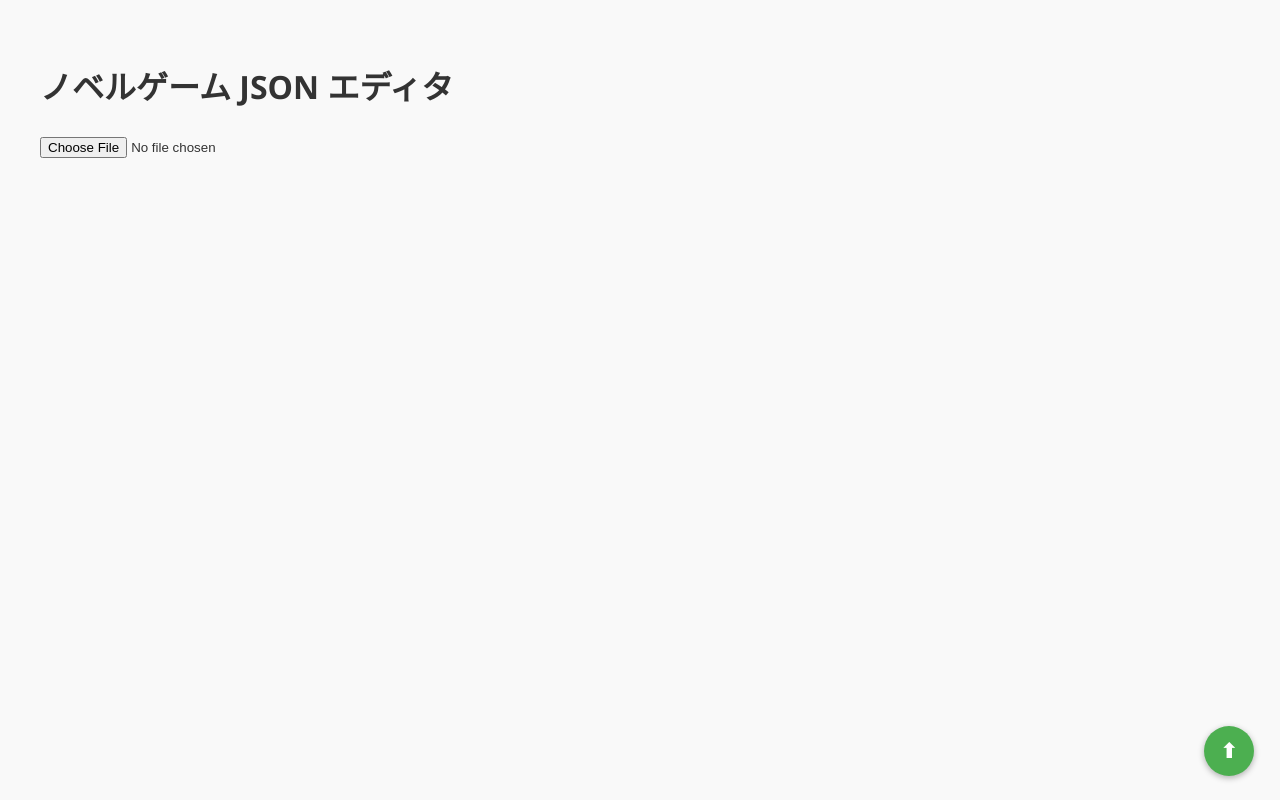
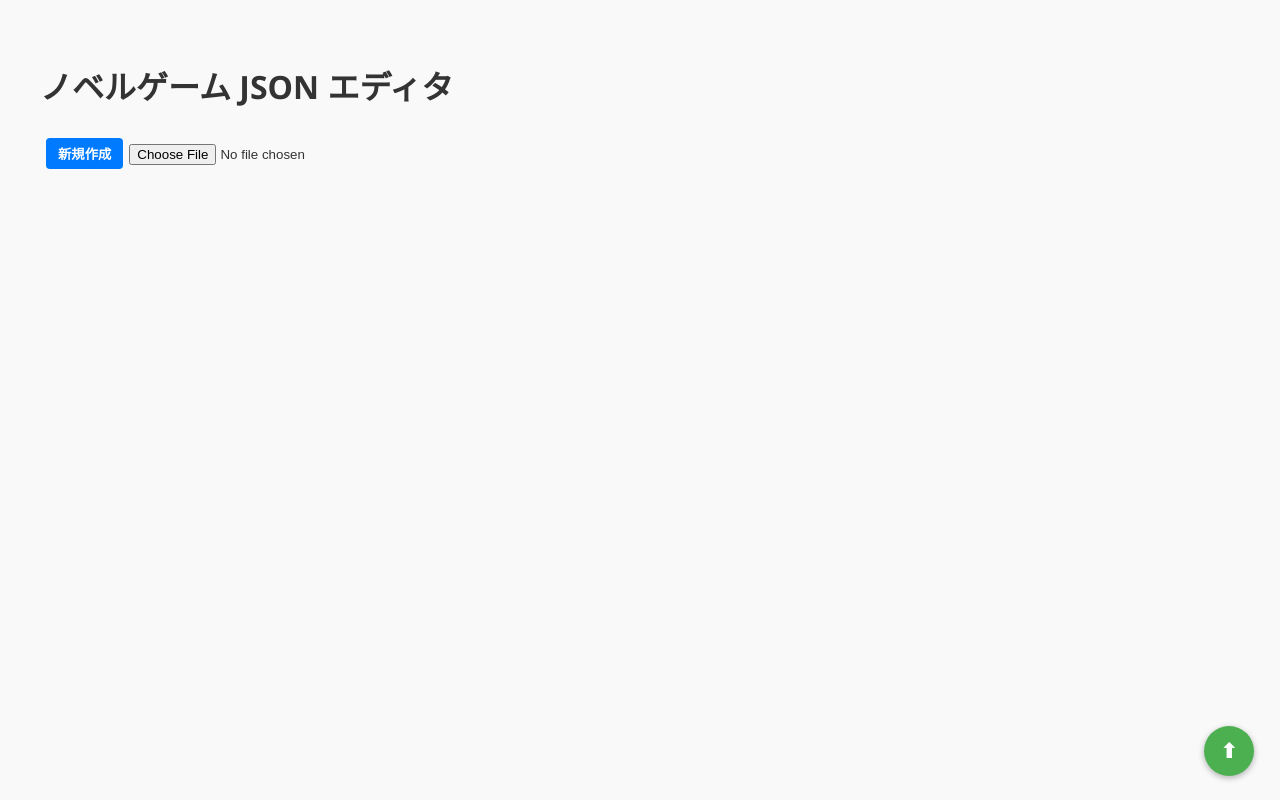
Before and after one commit to 427harinn/json-editor, a React (Create React App) app: page / in a window 1280 px wide. Built offline with nearby package versions, Linux system fonts and the light colour scheme.

Commit message:
新規作成ボタンを追加

```diff
--- a/src/App.js
+++ b/src/App.js
@@ -21,6 +21,13 @@ function App() {
   "choice",
   "next"
 ];
+const emptyData = [
+  {
+    title: "新しいシナリオ",
+    commands: []
+  }
+];
+
 // コマンドテンプレート
 const COMMAND_TEMPLATES = {
   show_text: {
@@ -205,7 +212,9 @@ const COMMAND_TEMPLATES = {
   return (
     <div style={{ padding: "20px" }}>
       <h1>ノベルゲーム JSON エディタ</h1>
-
+      <button onClick={() => setJsonData({ items: emptyData })}>
+        新規作成
+      </button>
       <input type="file" accept=".json" onChange={handleFileUpload} />
       {jsonData && (
         <div style={{ marginTop: "20px", marginBottom: "20px", padding: "10px", border: "1px solid #aaa", backgroundColor: "#f8f8f8" }}>
@@ -313,7 +322,7 @@ const COMMAND_TEMPLATES = {
                       newData.items[itemIndex].commands[originalIndex] = updatedCommand;
                       setJsonData(newData);
                     }}
-                    defaultCollapsed={command.__id !== lastAddedCommandId}
+                    defaultCollapsed={!command.__id || command.__id !== lastAddedCommandId} // ここを修正
                     forceExpand={expandAll}
                   />
 
--- a/src/CommandEditorWrapper.js
+++ b/src/CommandEditorWrapper.js
@@ -3,12 +3,14 @@ import React, { useState, useEffect } from 'react';
 import CommandEditor from './CommandEditor';
 
 export default function CommandEditorWrapper({ command, onChange, onDelete, defaultCollapsed = true, forceExpand }) {
-  // 初期状態を defaultCollapsed から設定
+  // 初期状態のみ defaultCollapsed を使用
   const [collapsed, setCollapsed] = useState(defaultCollapsed);
 
-  // defaultCollapsed が変更されたときに collapsed を更新
+  // defaultCollapsed の変更を監視（条件付き）
   useEffect(() => {
-    setCollapsed(defaultCollapsed);
+    if (!defaultCollapsed) {  // falseの場合（新規追加時）のみ更新
+      setCollapsed(false);
+    }
   }, [defaultCollapsed]);
 
   // forceExpand の処理
```
